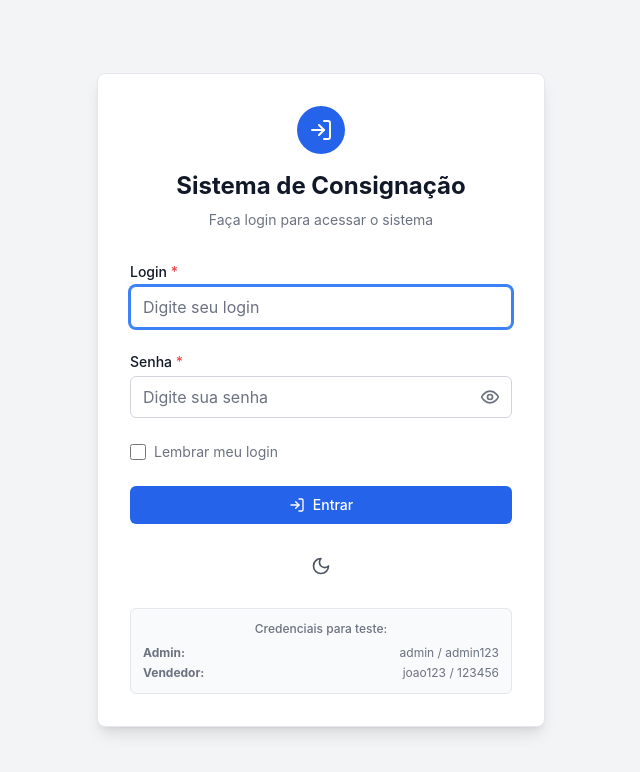
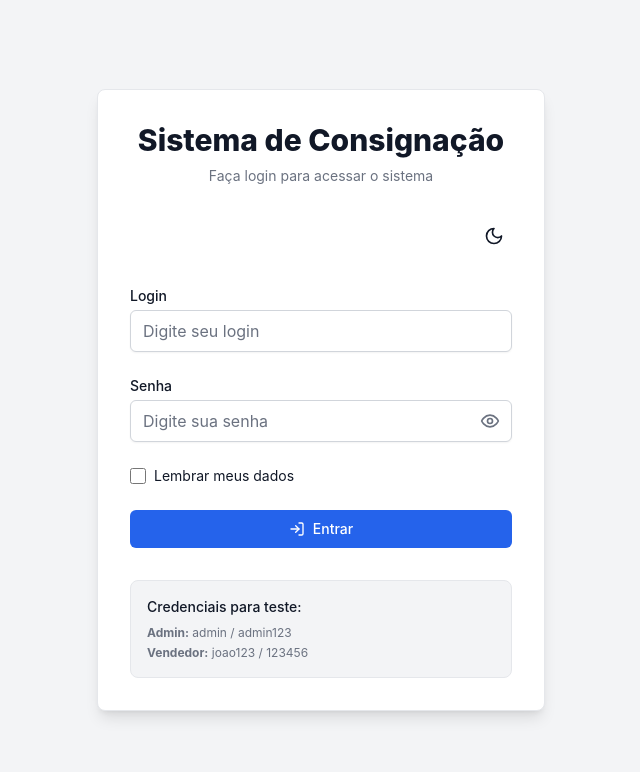
Before and after one commit to gabrieldodd/dti-consignado, a React (Vite) app: page / in a window 1280 px wide. Shown: the top 772 px of the page, without its empty margins (319-959 px from the left). Built offline with nearby package versions, Linux system fonts and the light colour scheme.

Commit message:
fix login

```diff
--- a/src/App.tsx
+++ b/src/App.tsx
@@ -1,3 +1,4 @@
+// src/App.tsx
 import React, { useState, useCallback, useEffect } from 'react';
 import { Menu } from 'lucide-react';
 import { AppProvider, useAppContext } from './contexts/AppContext';
@@ -63,11 +64,21 @@ const AppContent: React.FC = () => {
   const [telaAtiva, setTelaAtiva] = useState('dashboard');
   const [menuAberto, setMenuAberto] = useState(false);
   const [verificandoLogin, setVerificandoLogin] = useState(true);
+  // NOVO: State para controlar logout manual
+  const [logoutManual, setLogoutManual] = useState(false);
 
-  // Verificar se há login salvo válido na inicialização
+  // Verificar se há login salvo válido na inicialização - CORRIGIDO
   useEffect(() => {
     const verificarLoginSalvo = async () => {
       try {
+        // NÃO fazer auto-login se foi logout manual recente
+        if (logoutManual) {
+          console.log('Logout manual detectado, pulando auto-login');
+          setLogoutManual(false); // Reset do flag
+          setVerificandoLogin(false);
+          return;
+        }
+
         const preferencias = {
           login: cookies.getCookie('preferencias_login'),
           senha: cookies.getCookie('preferencias_senha'),
@@ -98,7 +109,7 @@ const AppContent: React.FC = () => {
     };
 
     verificarLoginSalvo();
-  }, [cookies, mostrarMensagem]);
+  }, [cookies, mostrarMensagem, logoutManual]); // IMPORTANTE: Adicionar logoutManual nas dependências
 
   // Função para validar credenciais
   const validarCredenciais = useCallback(async (login: string, senha: string): Promise<boolean> => {
@@ -125,14 +136,26 @@ const AppContent: React.FC = () => {
     return false;
   }, [vendedores, setUsuarioLogado, setTipoUsuario]);
 
-  // Função de login com persistência
+  // Função de login com persistência - CORRIGIDA
   const fazerLogin = useCallback(async (login: string, senha: string, lembrar: boolean = false) => {
     try {
+      // Reset do flag de logout manual quando faz login intencional
+      setLogoutManual(false);
+
       const loginValido = await validarCredenciais(login, senha);
 
       if (loginValido) {
         // Salvar timestamp do login
         cookies.setCookie('sistema_timestamp_login', new Date().toISOString(), 7);
+
+        // Salvar preferências se solicitado
+        if (lembrar) {
+          cookies.setCookie('preferencias_login', login, 30);
+          cookies.setCookie('preferencias_senha', senha, 7);
+          cookies.setCookie('preferencias_lembrar', 'true', 30);
+          cookies.setCookie('preferencias_auto_login', 'true', 7);
+          cookies.setCookie('preferencias_ultimo_login', new Date().toISOString(), 30);
+        }
 
         // Registrar atividade
         salvarPreferencias();
@@ -159,47 +182,88 @@ const AppContent: React.FC = () => {
       console.error('Erro no login:', error);
       mostrarMensagem('error', 'Erro interno. Tente novamente.');
     }
-  }, [validarCredenciais, mostrarMensagem, cookies, salvarPreferencias]);
+  }, [validarCredenciais, mostrarMensagem, cookies, salvarPreferencias, setLogoutManual]);
 
-  // Função de logout com limpeza de preferências
+  // Função de logout com limpeza de preferências - CORRIGIDA
   const fazerLogout = useCallback(() => {
     try {
-      // Salvar preferências antes do logout (exceto dados do usuário)
-      const manterPreferencias = {
-        tema: temaEscuro ? 'escuro' : 'claro'
-      };
+      console.log('Iniciando logout...');
+
+      // CRÍTICO: Marcar que foi logout manual para evitar auto-login
+      setLogoutManual(true);
 
       // Limpar dados do usuário
       setUsuarioLogado(null);
       setTipoUsuario(null);
       setTelaAtiva('dashboard');
 
-      // Manter apenas o tema, limpar dados de sessão
+      // Limpar cookies de sessão
       cookies.deleteCookie('sistema_usuario_id');
       cookies.deleteCookie('sistema_tipo_usuario');
       cookies.deleteCookie('sistema_usuario_nome');
       cookies.deleteCookie('sistema_timestamp_login');
 
-      // Verificar se deve manter login salvo
+      // CRÍTICO: Sempre desabilitar auto-login no logout
+      cookies.deleteCookie('preferencias_auto_login');
+
+      // Verificar se deve manter credenciais salvas para próximo login manual
       const manterLogin = cookies.getCookie('preferencias_lembrar') === 'true';
+
       if (!manterLogin) {
+        // Se não quer manter, limpar tudo
         cookies.deleteCookie('preferencias_login');
         cookies.deleteCookie('preferencias_senha');
-        cookies.deleteCookie('preferencias_auto_login');
         cookies.deleteCookie('preferencias_ultimo_login');
+        cookies.deleteCookie('preferencias_lembrar');
       }
 
       mostrarMensagem('success', 'Logout realizado com sucesso!');
 
       console.log('Logout realizado:', {
-        manterLogin,
-        manterPreferencias,
+        manterCredenciais: manterLogin,
         timestamp: new Date().toISOString()
       });
+
     } catch (error) {
       console.error('Erro no logout:', error);
+      mostrarMensagem('error', 'Erro durante logout, mas você foi desconectado.');
     }
-  }, [setUsuarioLogado, setTipoUsuario, temaEscuro, cookies, mostrarMensagem]);
+  }, [setUsuarioLogado, setTipoUsuario, setTelaAtiva, cookies, mostrarMensagem, setLogoutManual]);
+
+  // OPCIONAL: Função para logout completo (limpa tudo)
+  const fazerLogoutCompleto = useCallback(() => {
+    try {
+      console.log('Fazendo logout completo...');
+
+      // Limpar todos os estados
+      setUsuarioLogado(null);
+      setTipoUsuario(null);
+      setTelaAtiva('dashboard');
+      setLogoutManual(true);
+
+      // Limpar TODOS os cookies relacionados ao login
+      const cookiesParaLimpar = [
+        'sistema_usuario_id',
+        'sistema_tipo_usuario',
+        'sistema_usuario_nome',
+        'sistema_timestamp_login',
+        'preferencias_login',
+        'preferencias_senha',
+        'preferencias_auto_login',
+        'preferencias_ultimo_login',
+        'preferencias_lembrar'
+      ];
+
+      cookiesParaLimpar.forEach(cookie => {
+        cookies.deleteCookie(cookie);
+      });
+
+      mostrarMensagem('success', 'Logout completo realizado!');
+
+    } catch (error) {
+      console.error('Erro no logout completo:', error);
+    }
+  }, [setUsuarioLogado, setTipoUsuario, setTelaAtiva, setLogoutManual, cookies, mostrarMensagem]);
 
   // Função para mudar tela
   const mudarTela = useCallback((tela: string) => {
--- a/src/components/screens/Login.tsx
+++ b/src/components/screens/Login.tsx
@@ -189,7 +189,7 @@ export const Login: React.FC<LoginProps> = ({
               Verificando credenciais salvas...
             </h2>
             <p className={`text-sm ${tema.textoSecundario}`}>
-              Aguarde enquanto tentamos fazer login automaticamente
+              Aguarde um momento
             </p>
           </div>
         </div>
@@ -198,144 +198,130 @@ export const Login: React.FC<LoginProps> = ({
   }
 
   return (
-    <div className={`min-h-screen flex items-center justify-center ${tema.fundo} transition-colors duration-300`}>
-      <div className={`${tema.papel} p-8 rounded-lg shadow-lg border ${tema.borda} max-w-md w-full mx-4 transition-colors duration-300`}>
+    <div className={`min-h-screen flex items-center justify-center ${tema.fundo}`}>
+      <div className={`max-w-md w-full space-y-8 p-8 ${tema.papel} rounded-lg shadow-lg border ${tema.borda} mx-4`}>
 
-        {/* Header */}
-        <div className="text-center mb-8">
-          <div className="mx-auto h-12 w-12 bg-blue-600 rounded-full flex items-center justify-center mb-4">
-            <LogIn className="h-6 w-6 text-white" />
-          </div>
-          <h2 className={`text-2xl font-bold ${tema.texto} mb-2`}>
+        {/* Header do formulário */}
+        <div className="text-center">
+          <h2 className={`text-3xl font-extrabold ${tema.texto}`}>
             Sistema de Consignação
           </h2>
-          <p className={`text-sm ${tema.textoSecundario}`}>
+          <p className={`mt-2 text-sm ${tema.textoSecundario}`}>
             Faça login para acessar o sistema
           </p>
         </div>
 
+        {/* Botão de tema */}
+        {onToggleTema && (
+          <div className="flex justify-end">
+            <button
+              onClick={onToggleTema}
+              className={`p-2 rounded-md ${tema.hover} ${tema.texto} transition-colors`}
+              title={temaEscuro ? 'Mudar para tema claro' : 'Mudar para tema escuro'}
+            >
+              {temaEscuro ? <Sun className="h-5 w-5" /> : <Moon className="h-5 w-5" />}
+            </button>
+          </div>
+        )}
+
         {/* Formulário */}
-        <form onSubmit={handleSubmit} className="space-y-6">
-
+        <form className="space-y-6" onSubmit={handleSubmit}>
           {/* Campo Login */}
           <div>
-            <label className={`block text-sm font-medium ${tema.texto} mb-1`}>
-              Login <span className="text-red-500">*</span>
+            <label htmlFor="login" className={`block text-sm font-medium ${tema.texto}`}>
+              Login
             </label>
+            <div className="mt-1 relative">
               <input
+                id="login"
                 type="text"
                 value={formLogin.login}
                 onChange={(e) => handleInputChange('login', e.target.value)}
                 onKeyPress={handleKeyPress}
-              disabled={carregando}
                 className={`
-                block w-full px-3 py-2 border rounded-md
-                focus:outline-none focus:ring-2 focus:ring-blue-500 focus:border-blue-500
-                transition-colors duration-200
-                ${tema.input}
-                ${erros.login ? 'border-red-500 focus:ring-red-500' : ''}
-                ${carregando ? 'opacity-50 cursor-not-allowed' : ''}
+                  block w-full px-3 py-2 border rounded-md shadow-sm placeholder-gray-400
+                  focus:outline-none focus:ring-blue-500 focus:border-blue-500
+                  ${erros.login ? 'border-red-500' : ''} ${tema.input}
                 `}
                 placeholder="Digite seu login"
                 autoComplete="username"
-              autoFocus
+                disabled={carregando}
               />
               {erros.login && (
-              <p className="mt-1 text-sm text-red-600 flex items-center">
-                <AlertCircle className="h-4 w-4 mr-1" />
-                {erros.login}
-              </p>
+                <div className="absolute inset-y-0 right-0 pr-3 flex items-center pointer-events-none">
+                  <AlertCircle className="h-5 w-5 text-red-500" />
+                </div>
+              )}
+            </div>
+            {erros.login && (
+              <p className="mt-1 text-sm text-red-600">{erros.login}</p>
             )}
           </div>
 
           {/* Campo Senha */}
           <div>
-            <label className={`block text-sm font-medium ${tema.texto} mb-1`}>
-              Senha <span className="text-red-500">*</span>
+            <label htmlFor="senha" className={`block text-sm font-medium ${tema.texto}`}>
+              Senha
             </label>
-            <div className="relative">
+            <div className="mt-1 relative">
               <input
+                id="senha"
                 type={mostrarSenha ? 'text' : 'password'}
                 value={formLogin.senha}
                 onChange={(e) => handleInputChange('senha', e.target.value)}
                 onKeyPress={handleKeyPress}
-                disabled={carregando}
                 className={`
-                  block w-full px-3 py-2 pr-10 border rounded-md
-                  focus:outline-none focus:ring-2 focus:ring-blue-500 focus:border-blue-500
-                  transition-colors duration-200
-                  ${tema.input}
-                  ${erros.senha ? 'border-red-500 focus:ring-red-500' : ''}
-                  ${carregando ? 'opacity-50 cursor-not-allowed' : ''}
+                  block w-full px-3 py-2 pr-10 border rounded-md shadow-sm placeholder-gray-400
+                  focus:outline-none focus:ring-blue-500 focus:border-blue-500
+                  ${erros.senha ? 'border-red-500' : ''} ${tema.input}
                 `}
                 placeholder="Digite sua senha"
                 autoComplete="current-password"
+                disabled={carregando}
               />
               <button
                 type="button"
-                onClick={() => setMostrarSenha(prev => !prev)}
+                onClick={() => setMostrarSenha(!mostrarSenha)}
+                className="absolute inset-y-0 right-0 pr-3 flex items-center cursor-pointer"
                 disabled={carregando}
-                className={`
-                  absolute inset-y-0 right-0 flex items-center pr-3
-                  ${carregando ? 'cursor-not-allowed' : 'cursor-pointer'}
-                  ${tema.textoSecundario} hover:${tema.texto} transition-colors
-                `}
-                title={mostrarSenha ? 'Ocultar senha' : 'Mostrar senha'}
               >
-                {mostrarSenha ? <EyeOff className="h-5 w-5" /> : <Eye className="h-5 w-5" />}
+                {mostrarSenha ? (
+                  <EyeOff className={`h-5 w-5 ${tema.textoSecundario}`} />
+                ) : (
+                  <Eye className={`h-5 w-5 ${tema.textoSecundario}`} />
+                )}
               </button>
             </div>
             {erros.senha && (
-              <p className="mt-1 text-sm text-red-600 flex items-center">
-                <AlertCircle className="h-4 w-4 mr-1" />
-                {erros.senha}
-              </p>
+              <p className="mt-1 text-sm text-red-600">{erros.senha}</p>
             )}
           </div>
 
-          {/* Checkbox Lembrar Login */}
-          <div className="flex items-center justify-between">
+          {/* Checkbox Lembrar */}
           <div className="flex items-center">
             <input
-                id="lembrar-login"
-                name="lembrar-login"
+              id="lembrar"
               type="checkbox"
               checked={lembrarLogin}
               onChange={(e) => setLembrarLogin(e.target.checked)}
+              className="h-4 w-4 text-blue-600 focus:ring-blue-500 border-gray-300 rounded"
               disabled={carregando}
-                className={`
-                  h-4 w-4 text-blue-600 focus:ring-blue-500 border-gray-300 rounded
-                  ${carregando ? 'opacity-50 cursor-not-allowed' : 'cursor-pointer'}
-                `}
             />
-              <label htmlFor="lembrar-login" className={`ml-2 block text-sm ${tema.textoSecundario} select-none`}>
-                Lembrar meu login
+            <label htmlFor="lembrar" className={`ml-2 block text-sm ${tema.texto}`}>
+              Lembrar meus dados
             </label>
           </div>
 
-            {/* Link para esquecer credenciais */}
-            {(formLogin.login || getCookie('preferencias_login')) && (
-              <button
-                type="button"
-                onClick={esquecerCredenciais}
-                disabled={carregando}
-                className={`text-xs ${tema.link} transition-colors`}
-              >
-                Esquecer credenciais
-              </button>
-            )}
-          </div>
-
-          {/* Botão Submit */}
+          {/* Botão de Login */}
+          <div>
             <button
               type="submit"
               disabled={carregando}
               className={`
                 group relative w-full flex justify-center py-2 px-4 border border-transparent
-              text-sm font-medium rounded-md focus:outline-none focus:ring-2 focus:ring-offset-2
-              focus:ring-blue-500 transition-colors duration-200
-              ${tema.botao}
-              ${carregando ? 'opacity-50 cursor-not-allowed' : 'hover:bg-blue-700'}
+                text-sm font-medium rounded-md text-white bg-blue-600 hover:bg-blue-700
+                focus:outline-none focus:ring-2 focus:ring-offset-2 focus:ring-blue-500
+                disabled:opacity-50 disabled:cursor-not-allowed transition-colors
               `}
             >
               {carregando ? (
@@ -345,67 +331,38 @@ export const Login: React.FC<LoginProps> = ({
                 </div>
               ) : (
                 <div className="flex items-center">
-                <LogIn className="h-4 w-4 mr-2" />
+                  <LogIn className="mr-2 h-4 w-4" />
                   Entrar
                 </div>
               )}
             </button>
-        </form>
+          </div>
 
-        {/* Botão de Toggle Tema */}
-        {onToggleTema && (
-          <div className="flex justify-center mt-6">
+          {/* Link para esquecer credenciais salvas */}
+          {(getCookie('preferencias_login') || getCookie('preferencias_lembrar')) && (
+            <div className="text-center">
               <button
-              onClick={onToggleTema}
+                type="button"
+                onClick={esquecerCredenciais}
+                className={`text-sm ${tema.link} hover:underline`}
                 disabled={carregando}
-              className={`
-                p-2 rounded-full transition-colors duration-200
-                ${tema.hover} ${tema.textoSecundario}
-                ${carregando ? 'opacity-50 cursor-not-allowed' : ''}
-              `}
-              title={temaEscuro ? 'Mudar para tema claro' : 'Mudar para tema escuro'}
               >
-              {temaEscuro ? (
-                <Sun className="h-5 w-5 text-yellow-400" />
-              ) : (
-                <Moon className="h-5 w-5 text-gray-600" />
-              )}
+                Esquecer dados salvos
               </button>
             </div>
           )}
+        </form>
 
-        {/* Informações de Login para Desenvolvimento */}
-        <div className={`mt-6 p-3 rounded-md ${temaEscuro ? 'bg-gray-700' : 'bg-gray-50'} border ${tema.borda}`}>
-          <p className={`text-xs ${tema.textoSecundario} text-center mb-2 font-medium`}>
+        {/* Credenciais de demonstração */}
+        <div className={`mt-6 p-4 ${tema.fundo} rounded-lg border ${tema.borda}`}>
+          <h3 className={`text-sm font-medium ${tema.texto} mb-2`}>
             Credenciais para teste:
-          </p>
+          </h3>
           <div className={`text-xs ${tema.textoSecundario} space-y-1`}>
-            <div className="flex justify-between">
-              <span><strong>Admin:</strong></span>
-              <span>admin / admin123</span>
-            </div>
-            <div className="flex justify-between">
-              <span><strong>Vendedor:</strong></span>
-              <span>joao123 / 123456</span>
+            <div><strong>Admin:</strong> admin / admin123</div>
+            <div><strong>Vendedor:</strong> joao123 / 123456</div>
           </div>
         </div>
-          {lembrarLogin && (
-            <div className={`mt-2 pt-2 border-t ${tema.borda} text-center`}>
-              <p className={`text-xs ${tema.textoSecundario}`}>
-                ⚠️ Credenciais serão salvas para próximo acesso
-              </p>
-            </div>
-          )}
-        </div>
-
-        {/* Status das Preferências Salvas */}
-        {getCookie('preferencias_login') && (
-          <div className={`mt-4 p-2 rounded-md ${temaEscuro ? 'bg-blue-900/20' : 'bg-blue-50'} border border-blue-200`}>
-            <p className={`text-xs text-center ${temaEscuro ? 'text-blue-300' : 'text-blue-700'}`}>
-              ✓ Login salvo: {getCookie('preferencias_login')}
-            </p>
-          </div>
-        )}
       </div>
     </div>
   );
--- a/src/contexts/AppContext.tsx
+++ b/src/contexts/AppContext.tsx
@@ -1,7 +1,7 @@
 // src/contexts/AppContext.tsx
 import React, { createContext, useContext, useState, useMemo, useCallback, useEffect } from 'react';
 
-// Tipos básicos (definidos aqui para evitar problemas de import)
+// Tipos básicos
 type TipoMensagem = 'success' | 'error';
 type TipoUsuario = 'admin' | 'vendedor' | null;
 
@@ -63,7 +63,7 @@ const useCookies = (): CookieManager => {
   return { getCookie, setCookie, deleteCookie };
 };
 
-// Dados iniciais simplificados
+// Dados iniciais
 const VENDEDORES_INICIAIS = [
   {
     id: 1,
@@ -123,6 +123,19 @@ const PRODUTOS_INICIAIS = [
     estoqueMinimo: 3,
     ativo: true,
     dataCadastro: '2024-01-12'
+  },
+  {
+    id: 3,
+    nome: 'Carregador Portátil 10000mAh',
+    descricao: 'Power bank com entrada USB-C e saída rápida',
+    codigoBarras: '7891234567892',
+    categoria: 'Acessórios',
+    valorCusto: 45.00,
+    valorVenda: 89.00,
+    estoque: 2,
+    estoqueMinimo: 5,
+    ativo: true,
+    dataCadastro: '2024-01-15'
   }
 ];
 
@@ -140,6 +153,14 @@ const CATEGORIAS_INICIAIS = [
     nome: 'Acessórios',
     descricao: 'Acessórios diversos',
     cor: 'green',
+    ativa: true,
+    dataCadastro: '2024-01-01'
+  },
+  {
+    id: 3,
+    nome: 'Cabos',
+    descricao: 'Cabos e conectores diversos',
+    cor: 'yellow',
     ativa: true,
     dataCadastro: '2024-01-01'
   }
@@ -247,59 +268,30 @@ export const AppProvider: React.FC<AppProviderProps> = ({ children }) => {
   const salvarPreferencias = useCallback(() => {
     const preferencias = {
       tema: temaEscuro ? 'escuro' : 'claro',
-      ultimaAtividade: new Date().toISOString(),
-      versaoSistema: '1.0.0'
+      ultimaAtividade: new Date().toISOString()
     };
 
-    // Salvar cada preferência
-    Object.entries(preferencias).forEach(([chave, valor]) => {
-      setCookie(`sistema_${chave}`, valor.toString(), 365);
-    });
-
-    // Salvar dados do usuário se logado
-    if (usuarioLogado && tipoUsuario) {
-      setCookie('sistema_usuario_id', usuarioLogado.id.toString(), 7);
-      setCookie('sistema_tipo_usuario', tipoUsuario, 7);
-      setCookie('sistema_usuario_nome', usuarioLogado.nome, 7);
-      setCookie('sistema_ultimo_acesso', new Date().toISOString(), 30);
-    }
+    setCookie('sistema_preferencias', JSON.stringify(preferencias), 365);
 
     console.log('Preferências salvas:', preferencias);
-  }, [temaEscuro, usuarioLogado, tipoUsuario, setCookie]);
+  }, [temaEscuro, setCookie]);
 
   // Função para carregar preferências salvas
   const carregarPreferencias = useCallback(() => {
     try {
-      const preferencias = {
-        tema: getCookie('sistema_tema'),
-        ultimaAtividade: getCookie('sistema_ultima_atividade'),
-        versaoSistema: getCookie('sistema_versao_sistema'),
-        usuarioId: getCookie('sistema_usuario_id'),
-        tipoUsuario: getCookie('sistema_tipo_usuario'),
-        usuarioNome: getCookie('sistema_usuario_nome'),
-        ultimoAcesso: getCookie('sistema_ultimo_acesso')
-      };
-
-      console.log('Preferências carregadas:', preferencias);
-
-      // Aplicar tema se diferente do atual
-      if (preferencias.tema && (preferencias.tema === 'escuro') !== temaEscuro) {
-        setTemaEscuro(preferencias.tema === 'escuro');
+      const preferenciasSalvas = getCookie('sistema_preferencias');
+      if (preferenciasSalvas) {
+        const preferencias = JSON.parse(preferenciasSalvas);
+        console.log('Preferências carregadas:', preferencias);
+        return preferencias;
       }
-
-      return preferencias;
     } catch (error) {
       console.error('Erro ao carregar preferências:', error);
-      return null;
     }
-  }, [getCookie, temaEscuro]);
+    return null;
+  }, [getCookie]);
 
-  // Carregar preferências na inicialização
-  useEffect(() => {
-    carregarPreferencias();
-  }, [carregarPreferencias]);
-
-  // Limpar timeout de mensagem quando componente for desmontado
+  // Limpar timeout da mensagem quando componente é desmontado
   useEffect(() => {
     return () => {
       if (mensagemAtual?.timeout) {
@@ -308,24 +300,13 @@ export const AppProvider: React.FC<AppProviderProps> = ({ children }) => {
     };
   }, [mensagemAtual]);
 
-  // Salvar preferências periodicamente enquanto usuário está ativo
-  useEffect(() => {
-    if (usuarioLogado) {
-      const interval = setInterval(() => {
-        salvarPreferencias();
-      }, 5 * 60 * 1000); // A cada 5 minutos
-
-      return () => clearInterval(interval);
-    }
-  }, [usuarioLogado, salvarPreferencias]);
-
-  // Context value otimizado
+  // Valor do contexto memoizado para performance
   const value = useMemo(() => ({
     // Tema
     temaEscuro,
-    setTemaEscuro: (novoTema: boolean) => {
-      setTemaEscuro(novoTema);
-      setCookie('sistema_tema', novoTema ? 'escuro' : 'claro', 365);
+    setTemaEscuro: (tema: boolean) => {
+      setTemaEscuro(tema);
+      setCookie('sistema_tema', tema ? 'escuro' : 'claro', 365);
     },
     tema,
 
```
Also changed, not shown: src/components/layout/MenuLateral.tsx (+72 -30 lines). Lines whose indentation alone changed are shown as unchanged.
